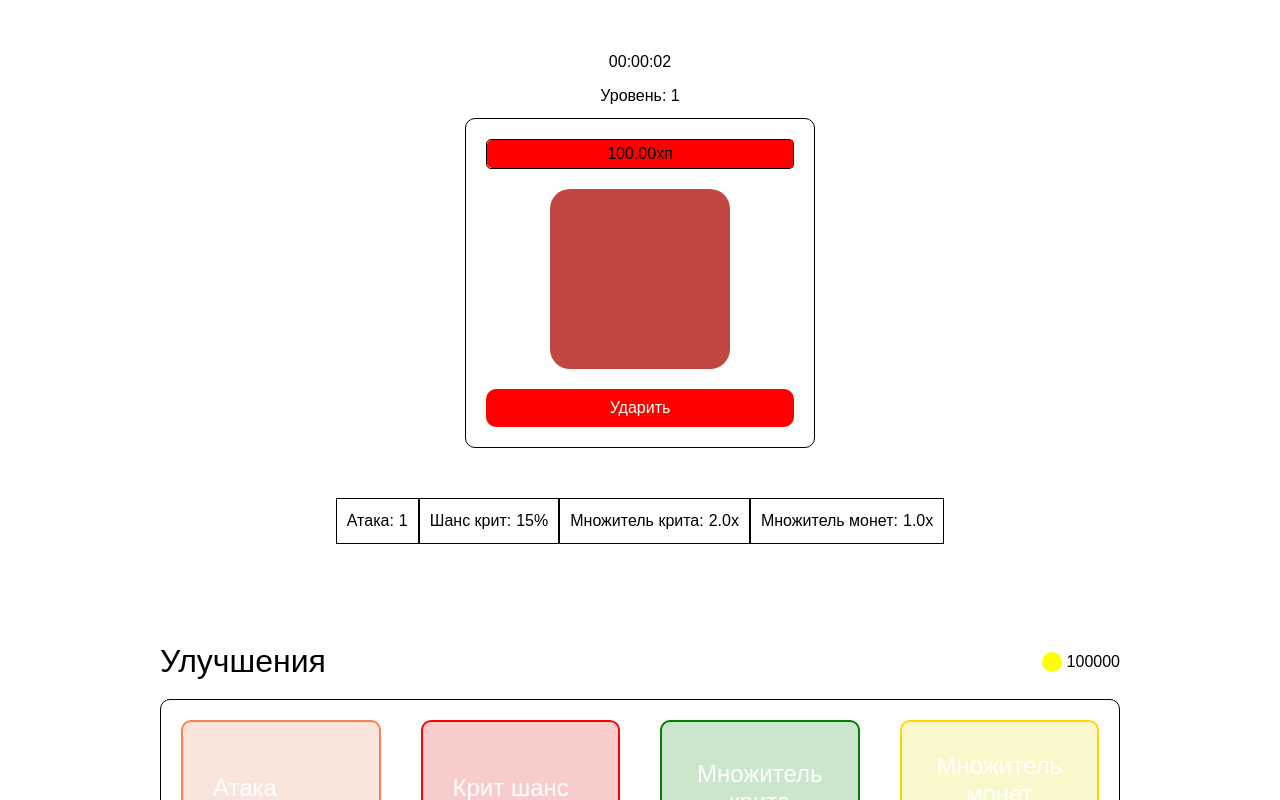
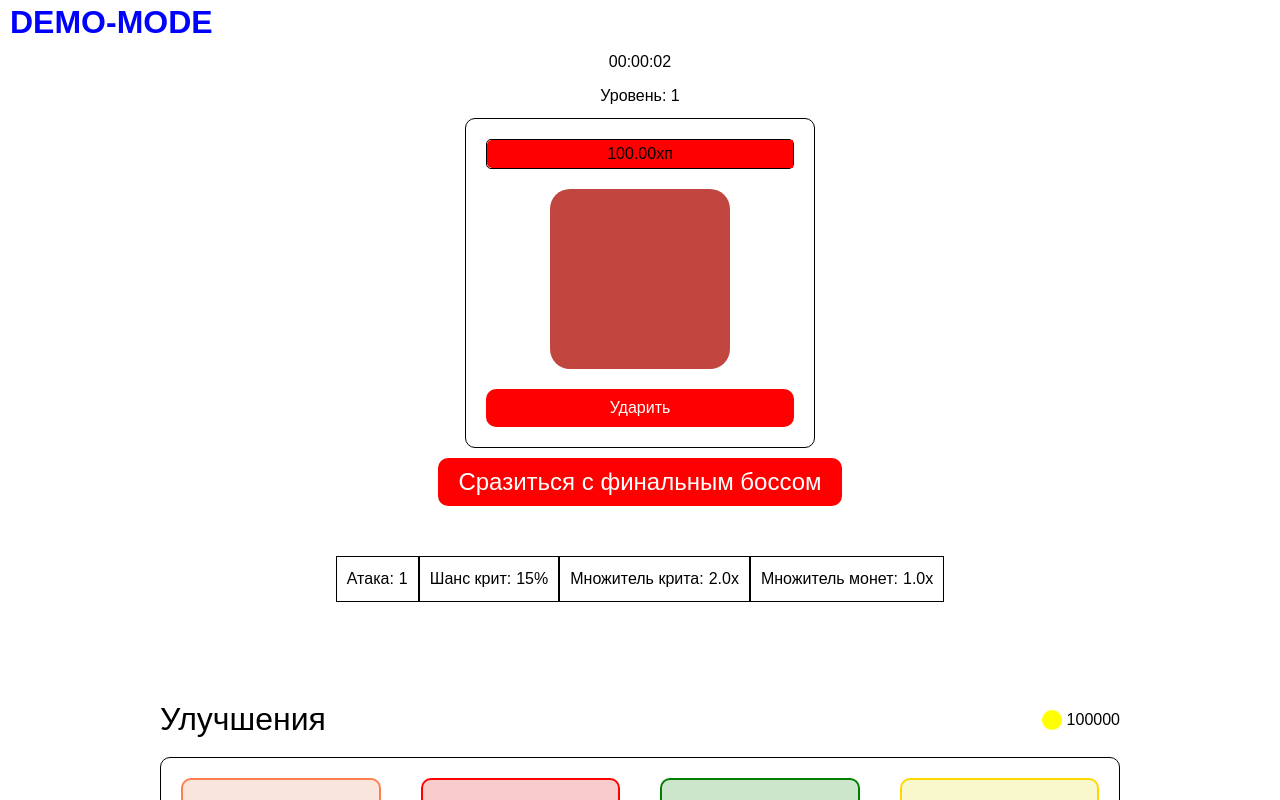
Before and after one commit to HELLRAID-cmd/Tap-Tap-MonsterHunter, a React (Vite) app in the folder client/: page / in a window 1280 px wide. Both pictures are taken after a click on the button "Начать демо режим". Shown: the top 800 px of the page. Built offline with nearby package versions, Linux system fonts and the light colour scheme.

Commit message:
Добавил демо режим

```diff
--- a/client/src/Components/Monster/Monster.tsx
+++ b/client/src/Components/Monster/Monster.tsx
@@ -12,7 +12,7 @@ import { useCritDamage } from "../context/CritDamageContext";
 import formatTime from "../../utils/formatTime";
 
 export const Monster = ({ health }: MonsterProps) => {
-  const { levelMonster, timerValue } = useGame();
+  const { levelMonster, timerValue, isDemo } = useGame();
 
   const { level } = useAttackDamage();
   const { critLevel } = useCrit();
@@ -40,6 +40,9 @@ export const Monster = ({ health }: MonsterProps) => {
 
   return (
     <div className="monster">
+      {isDemo && (
+        <p className="monster-demo">DEMO-MODE</p>
+      )}
       <span>{formatTime(timerValue)}</span>
       <p className="monster-lvl">Уровень: {levelMonster}</p>
       <div className="monster-wrapper">
@@ -73,6 +76,10 @@ export const Monster = ({ health }: MonsterProps) => {
         />
       </div>
 
+      {isDemo && (
+        <FinalBossBtn />
+      )}
+
       {level >= 110 && critLevel >= 25 && critLevelDamage >= 25 && (
         <FinalBossBtn />
       )}
```
